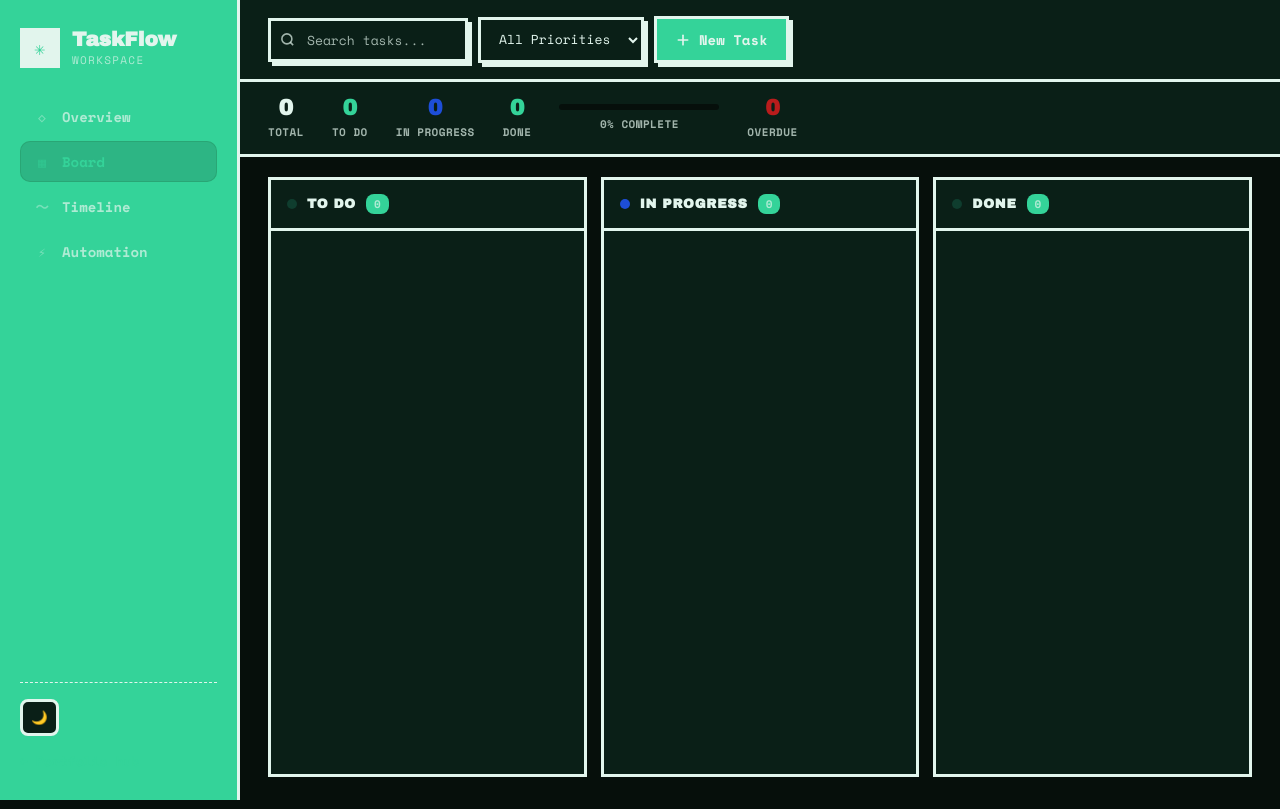
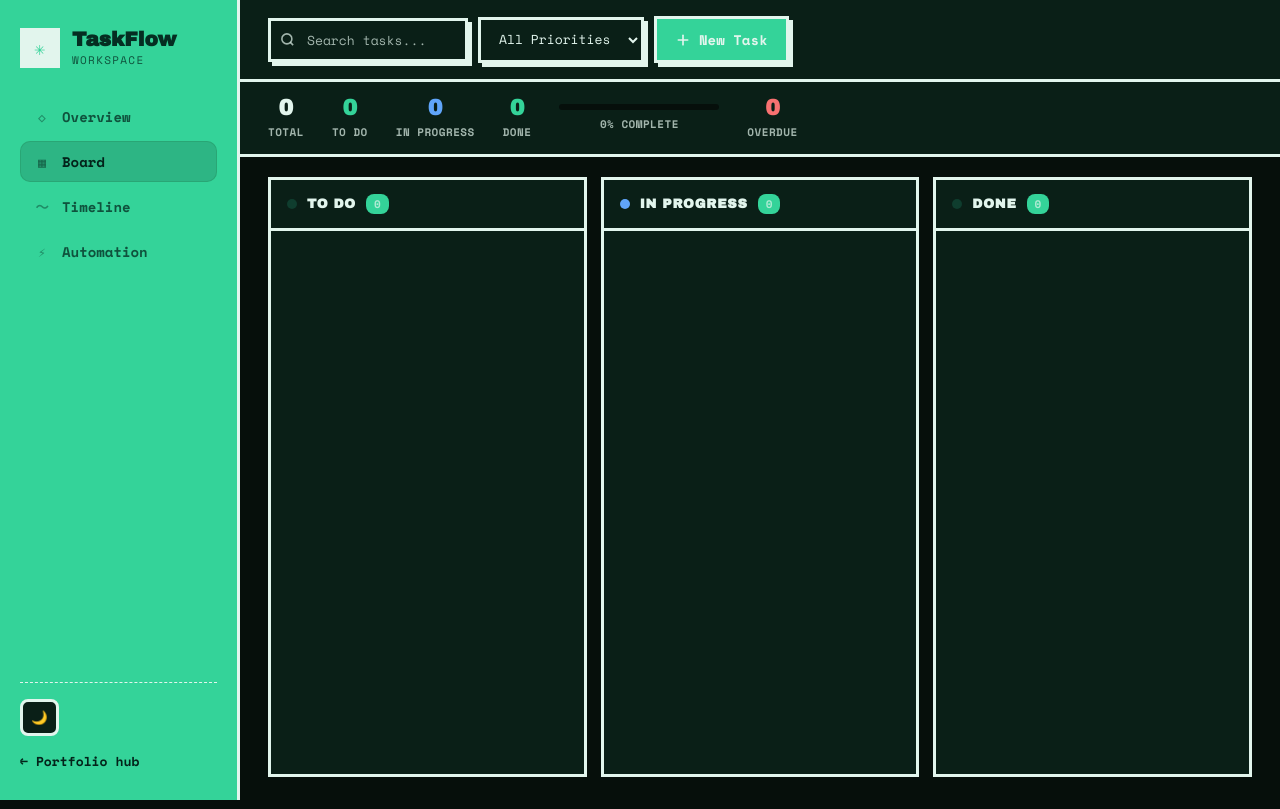
Before and after one commit to doubleUM/website-porto, a Flask app: page /kanban/board in a window 1280 px wide. Run offline with Flask 3, Linux system fonts and the light colour scheme; data that the repository does not hold is empty; parts of the project's set-up code (start-up, migrations or seed data) failed here and were passed over.

Commit message:
feat: update Kanban styles and images for improved visual consistency

```diff
--- a/static/css/kanban.css
+++ b/static/css/kanban.css
@@ -16,6 +16,12 @@
   --kb-accent: #ff90e8;
   --kb-accent-soft: rgba(255, 144, 232, 0.2);
   --kb-accent-text: #a1127d;
+  /* Text sitting on the vivid --kb-bg sidebar (not on cards/surfaces). */
+  --kb-on-bg: #0a0a0a;
+  --kb-on-bg-muted: rgba(10, 10, 10, 0.72);
+  --kb-on-bg-accent: #a1127d;
+  --kb-info: #1d4ed8;
+  --kb-danger: #b91c1c;
   --kb-rust: #ff90e8;
   --kb-ink: #0a0a0a;
   --kb-paper: #faf8f3;
@@ -39,6 +45,12 @@
   --kb-accent: #0f3d2e;
   --kb-accent-soft: rgba(15, 61, 46, 0.2);
   --kb-accent-text: #34d399;
+  --kb-on-bg: #052e22;
+  --kb-on-bg-muted: rgba(5, 46, 34, 0.78);
+  --kb-on-bg-accent: #03231a;
+  /* Lightened so status text clears 4.5:1 on the near-black cards. */
+  --kb-info: #60a5fa;
+  --kb-danger: #f87171;
   --kb-rust: #0f3d2e;
   --kb-ink: #e2f5ed;
   --kb-paper: #0a1f17;
@@ -76,6 +88,7 @@
   padding: 28px 20px;
   border-right: 3px solid var(--kb-border);
   background: var(--kb-bg2);
+  color: var(--kb-on-bg);
   display: flex;
   flex-direction: column;
   position: sticky;
@@ -112,7 +125,7 @@
   font-size: 11px;
   text-transform: uppercase;
   letter-spacing: 0.12em;
-  color: var(--kb-muted);
+  color: var(--kb-on-bg-muted);
   margin-top: 2px;
 }
 
@@ -130,20 +143,21 @@
   padding: 10px 12px;
   border-radius: 10px;
   text-decoration: none;
-  color: var(--kb-muted);
+  color: var(--kb-on-bg-muted);
   font-weight: 600;
   font-size: 14px;
   transition: background 0.15s, color 0.15s;
 }
 
 .kb-shell-link:hover {
-  background: var(--kb-surface-2);
-  color: var(--kb-ink);
+  /* Translucent darkening reads correctly on both brand backgrounds. */
+  background: rgba(0, 0, 0, 0.10);
+  color: var(--kb-on-bg);
 }
 
 .kb-shell-link.is-active {
   background: var(--kb-accent-soft);
-  color: var(--kb-accent-text);
+  color: var(--kb-on-bg-accent);
   box-shadow: inset 0 0 0 1px rgba(22, 101, 52, 0.18);
 }
 
@@ -161,7 +175,7 @@
 
 .kb-shell-hub {
   font-size: 13px;
-  color: var(--kb-accent-text);
+  color: var(--kb-on-bg-accent);
   font-weight: 600;
   text-decoration: none;
 }
@@ -312,7 +326,7 @@
 }
 
 .kb-dash-metric-val.kb-accent-progress {
-  color: #1d4ed8;
+  color: var(--kb-info);
 }
 
 .kb-dash-metric-val.kb-accent-done {
@@ -721,7 +735,7 @@
 }
 
 .kb-stat-progress {
-  color: #1d4ed8;
+  color: var(--kb-info);
 }
 
 .kb-stat-done {
@@ -729,7 +743,7 @@
 }
 
 .kb-stat-overdue {
-  color: #b91c1c;
+  color: var(--kb-danger);
 }
 
 .kb-stat-wide {
@@ -794,7 +808,7 @@
 
 .kb-btn-danger {
   background: rgba(185, 28, 28, 0.08);
-  color: #b91c1c;
+  color: var(--kb-danger);
   border-color: rgba(185, 28, 28, 0.2);
 }
 
@@ -856,7 +870,7 @@
 }
 
 .kb-dot-progress {
-  background: #1d4ed8;
+  background: var(--kb-info);
 }
 
 .kb-dot-done {
@@ -998,7 +1012,7 @@
 }
 
 .kb-card-due.kb-overdue {
-  color: #b91c1c;
+  color: var(--kb-danger);
   font-weight: 700;
 }
 
@@ -1172,7 +1186,7 @@
 }
 
 .kb-sub-remove:hover {
-  color: #b91c1c;
+  color: var(--kb-danger);
 }
 
 .kb-add-subtask {
```
Also changed, not shown: static/images/kanban-dark.png, static/images/kanban-light.png.
